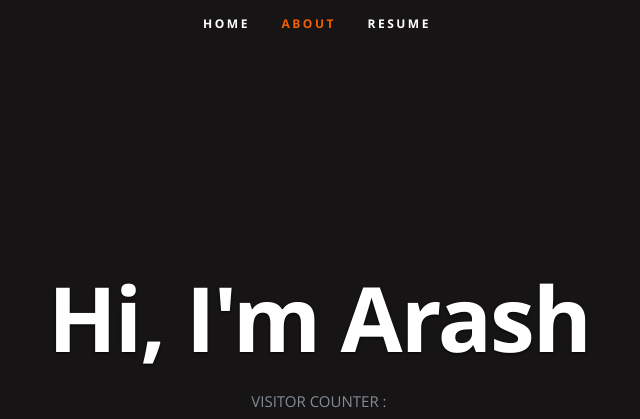
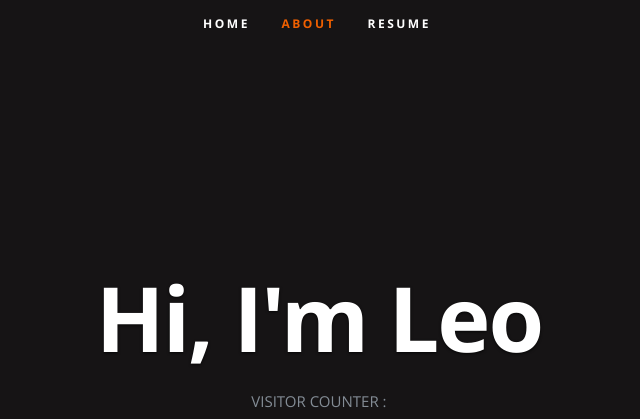
Before and after one commit to Arash97-Projects/Azure-Curriculum, a plain HTML site: page frontend/index.html in a window 1280 px wide. Shown: the top 419 px of the page, without its empty margins (323-963 px from the left). Drawn offline with nearby package versions, Linux system fonts and the light colour scheme.

Commit message:
Update to html

```diff
--- a/frontend/index.html
+++ b/frontend/index.html
@@ -54,7 +54,7 @@
 
       <div class="row banner">
          <div class="banner-text">
-            <h1 class="responsive-headline">Hi, I'm Arash</h1>
+            <h1 class="responsive-headline">Hi, I'm Leo</h1>
 
             <p> VISITOR COUNTER : <a id="counter"></a></p>
             <ul class="social">
--- a/frontend/main.js
+++ b/frontend/main.js
@@ -1,6 +1,6 @@
 
-const functionApiUrl = ""
-const localfunctionApi = '';
+const functionApiUrl = "";
+const localfunctionApi = "";
 
 
 window.addEventListener('DOMContentLoaded', (event)=> {
```
